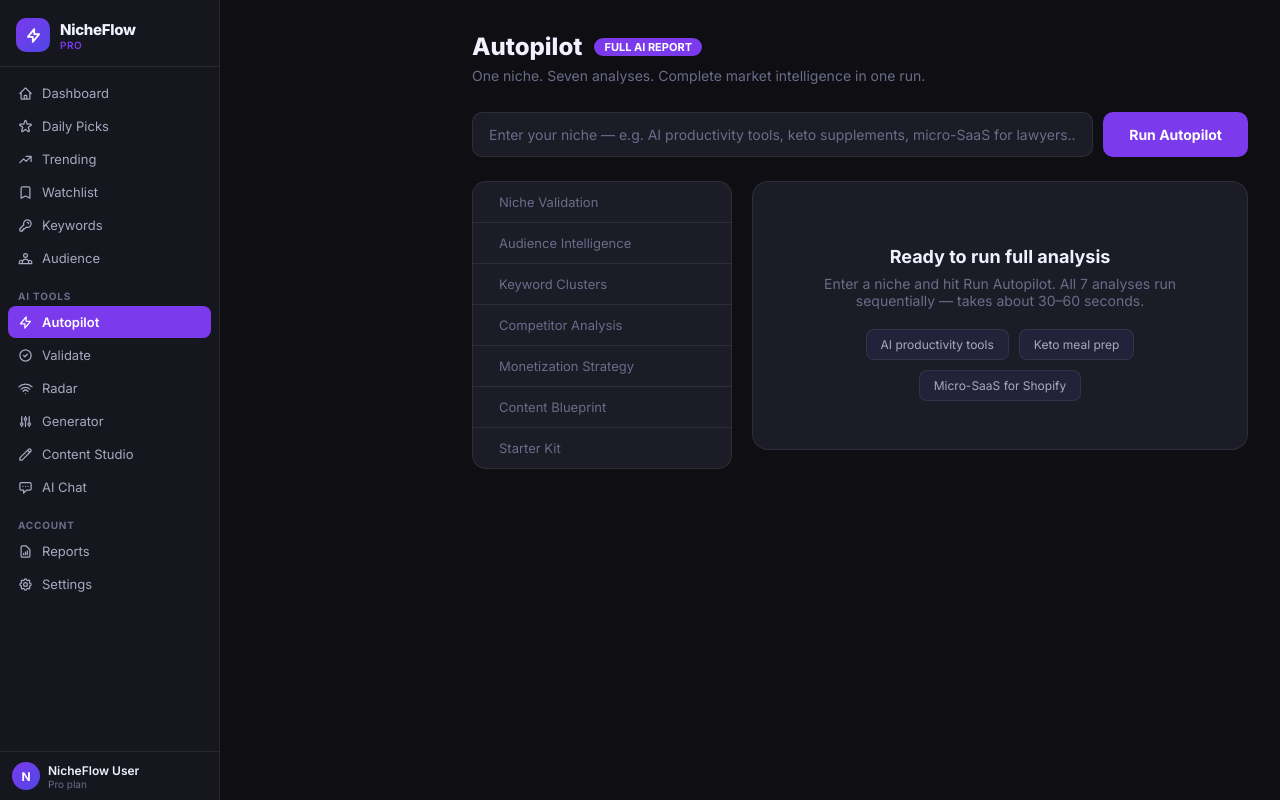
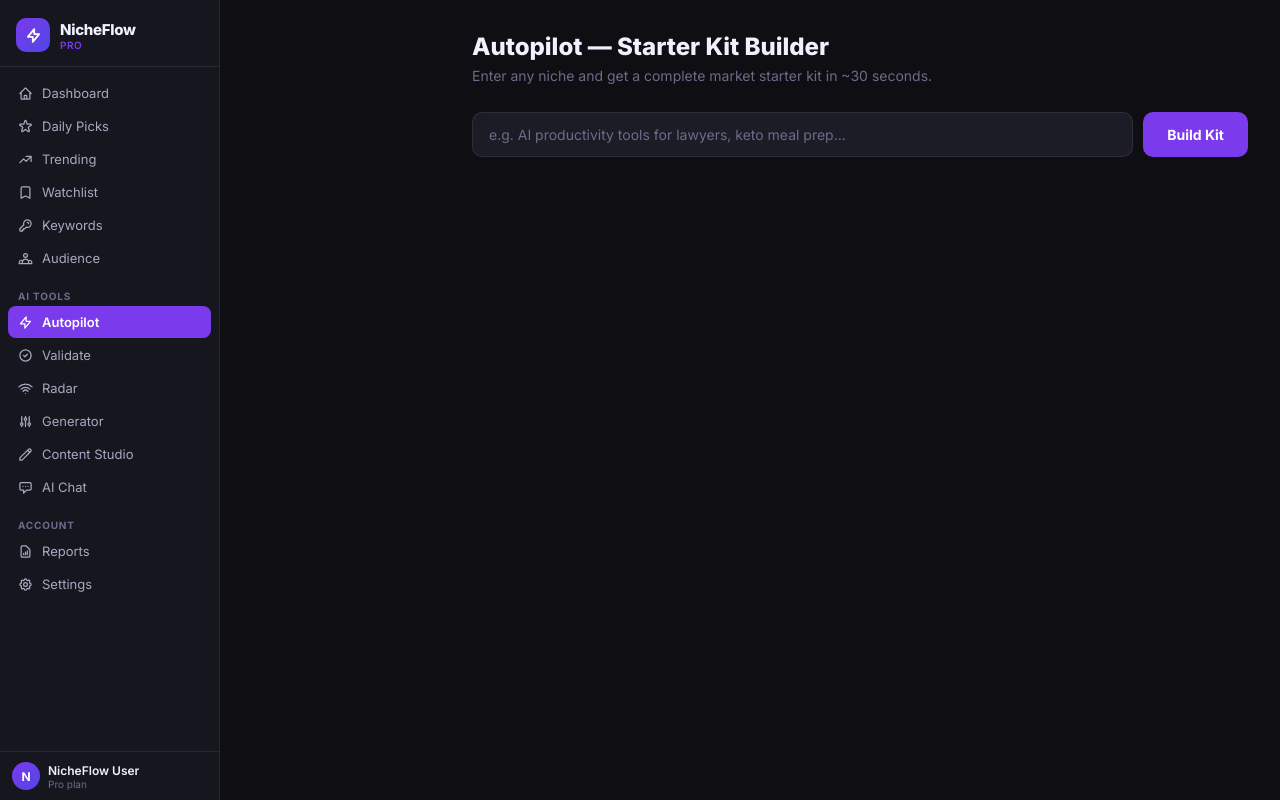
Before and after one commit to NicheFlow1/nicheflow-saas, a Next.js app: page /autopilot in a window 1280 px wide. Built offline with nearby package versions, Linux system fonts and the light colour scheme.

Commit message:
update src/app/autopilot/page.tsx

```diff
--- a/src/app/autopilot/page.tsx
+++ b/src/app/autopilot/page.tsx
@@ -1,194 +1,147 @@
 'use client';
-import { Suspense, useEffect, useState, useRef } from 'react';
+import { useState, useEffect, Suspense } from 'react';
 import { useSearchParams } from 'next/navigation';
+import { createClient } from '@supabase/supabase-js';
 import Link from 'next/link';
-import { createClient } from '@supabase/supabase-js';
 
-const SB = createClient(
-  'https://aincmpxokmsygyghvtnm.supabase.co',
-  'eyJhbGciOiJIUzI1NiIsInR5cCI6IkpXVCJ9.eyJpc3MiOiJzdXBhYmFzZSIsInJlZiI6ImFpbmNtcHhva21zeWd5Z2h2dG5tIiwicm9sZSI6ImFub24iLCJpYXQiOjE3NzQyODQ4NzAsImV4cCI6MjA4OTg2MDg3MH0.qy9k6S3pgNv7CPnvJlgqeGzgzHBB0J59cCWVsbSa75U'
-);
+const SB = createClient('https://aincmpxokmsygyghvtnm.supabase.co','eyJhbGciOiJIUzI1NiIsInR5cCI6IkpXVCJ9.eyJpc3MiOiJzdXBhYmFzZSIsInJlZiI6ImFpbmNtcHhva21zeWd5Z2h2dG5tIiwicm9sZSI6ImFub24iLCJpYXQiOjE3NzQyODQ4NzAsImV4cCI6MjA4OTg2MDg3MH0.qy9k6S3pgNv7CPnvJlgqeGzgzHBB0J59cCWVsbSa75U');
 
-type Section = { id: string; label: string; icon: string; status: 'pending' | 'loading' | 'done' | 'error' };
-
-const SECTIONS: Section[] = [
-  { id: 'validation',  label: 'Niche Validation',      icon: '', status: 'pending' },
-  { id: 'audience',    label: 'Audience Intelligence',  icon: '', status: 'pending' },
-  { id: 'keywords',    label: 'Keyword Clusters',       icon: '', status: 'pending' },
-  { id: 'competition', label: 'Competitor Analysis',    icon: '️', status: 'pending' },
-  { id: 'monetization',label: 'Monetization Strategy',  icon: '', status: 'pending' },
-  { id: 'content',     label: 'Content Blueprint',      icon: '', status: 'pending' },
-  { id: 'starter',     label: 'Starter Kit',            icon: '', status: 'pending' },
-];
+const STEPS = ['Analyzing market signal…','Generating product ideas…','Writing landing page copy…','Building 7-day action plan…'];
 
 function AutopilotInner() {
   const params = useSearchParams();
   const [niche, setNiche] = useState(params.get('niche') || '');
-  const [running, setRunning] = useState(false);
-  const [sections, setSections] = useState<Section[]>(SECTIONS);
-  const [results, setResults] = useState<Record<string, unknown>>({});
-  const [active, setActive] = useState<string | null>(null);
-  const [saved, setSaved] = useState(false);
-  const runRef = useRef(false);
+  const [loading, setLoading] = useState(false);
+  const [step, setStep] = useState(0);
+  const [kit, setKit] = useState<any>(null);
+  const [history, setHistory] = useState<any[]>([]);
+  const [toast, setToast] = useState('');
 
-  const setStatus = (id: string, status: Section['status']) =>
-    setSections(prev => prev.map(s => s.id === id ? { ...s, status } : s));
+  useEffect(() => { loadHistory(); if (params.get('niche')) setTimeout(() => generate(params.get('niche')!), 400); }, []);
 
-  const run = async () => {
-    if (!niche.trim() || runRef.current) return;
-    runRef.current = true;
-    setRunning(true); setSaved(false);
-    setSections(SECTIONS.map(s => ({ ...s, status: 'pending' })));
-    setResults({});
+  const showToast = (m: string) => { setToast(m); setTimeout(() => setToast(''), 2500); };
 
-    const steps: { id: string; action: string; body?: Record<string, unknown> }[] = [
-      { id: 'validation',   action: 'validate_niche' },
-      { id: 'audience',     action: 'audience_intel' },
-      { id: 'keywords',     action: 'keyword_clusters' },
-      { id: 'competition',  action: 'competitor_analysis' },
-      { id: 'monetization', action: 'generate_monetization' },
-      { id: 'content',      action: 'content_blueprint' },
-      { id: 'starter',      action: 'starter_kit' },
-    ];
+  const loadHistory = async () => {
+    try {
+      const { data: { session } } = await SB.auth.getSession();
+      if (!session) return;
+      const { data } = await SB.from('starter_kits').select('*').eq('user_id', session.user.id).order('created_at', { ascending: false }).limit(6);
+      if (data) setHistory(data);
+    } catch {}
+  };
 
-    const allResults: Record<string, unknown> = {};
-
-    for (const step of steps) {
-      setStatus(step.id, 'loading');
-      setActive(step.id);
+  const generate = async (override?: string) => {
+    const keyword = (override ?? niche).trim();
+    if (!keyword) return;
+    if (!override) setNiche(keyword);
+    setLoading(true); setKit(null); setStep(0);
+    const interval = setInterval(() => setStep(s => s < 3 ? s + 1 : s), 6000);
     try {
-        const res = await fetch('/api/autopilot', {
-          method: 'POST',
-          headers: { 'Content-Type': 'application/json' },
-          body: JSON.stringify({ action: step.action, niche: niche.trim(), seed: niche.trim(), ...step.body }),
-        });
+      const res = await fetch('/api/autopilot', { method: 'POST', headers: { 'Content-Type': 'application/json' }, body: JSON.stringify({ niche: keyword }) });
       const data = await res.json();
-        allResults[step.id] = data.error ? { _error: true } : data;
-        setStatus(step.id, data.error ? 'error' : 'done');
-      } catch {
-        allResults[step.id] = { _error: true };
-        setStatus(step.id, 'error');
-      }
-      setResults({ ...allResults });
-      await new Promise(r => setTimeout(r, 300));
-    }
-
-    setActive(null);
-    setRunning(false);
-    runRef.current = false;
-
-    // Save report
+      clearInterval(interval);
+      setKit(data);
       const { data: { session } } = await SB.auth.getSession();
       if (session) {
-      await SB.from('validation_reports').insert({
-        user_id: session.user.id,
-        niche: niche.trim(),
-        score: (allResults.validation as Record<string, number>)?.overall_score ?? 0,
-        result: allResults,
-      }).catch(() => {});
+        await SB.from('starter_kits').insert({ user_id: session.user.id, niche_name: keyword, kit_data: data }).catch(() => {});
+        loadHistory();
       }
-    setSaved(true);
+      showToast(`Starter kit ready for "${keyword}"`);
+    } catch { clearInterval(interval); }
+    setLoading(false);
   };
 
-  useEffect(() => {
-    if (params.get('niche')) { setNiche(params.get('niche')!); }
-  }, [params]);
-
-  const done = sections.filter(s => s.status === 'done').length;
-  const total = sections.length;
+  const copy = (text: string, label: string) => { navigator.clipboard.writeText(text); showToast(`Copied: ${label}`); };
 
   return (
-    <div style={{ padding: '32px', maxWidth: '1000px' }}>
-      {/* Header */}
-      <div style={{ marginBottom: '28px' }}>
-        <div style={{ display: 'flex', alignItems: 'center', gap: '12px', marginBottom: '6px' }}>
-          <h1 style={{ fontSize: '24px', fontWeight: 800, color: 'var(--text-primary)', margin: 0 }}>Autopilot</h1>
-          <span style={{ background: 'var(--accent)', color: '#fff', fontSize: '11px', fontWeight: 700, padding: '2px 10px', borderRadius: '999px' }}>FULL AI REPORT</span>
-        </div>
-        <p style={{ color: 'var(--text-muted)', fontSize: '14px', margin: 0 }}>One niche. Seven analyses. Complete market intelligence in one run.</p>
+    <div style={{ padding: '32px', maxWidth: '900px' }}>
+      {toast && <div style={{ position:'fixed',bottom:28,right:28,background:'#1a1a2e',border:'1px solid var(--border)',borderRadius:10,padding:'12px 18px',fontSize:13,color:'var(--text-primary)',zIndex:1000,boxShadow:'0 8px 32px rgba(0,0,0,.4)',fontWeight:600 }}>✓ {toast}</div>}
+
+      <div style={{ marginBottom: 28 }}>
+        <h1 style={{ fontSize: 24, fontWeight: 800, color: 'var(--text-primary)', margin: '0 0 6px' }}>Autopilot — Starter Kit Builder</h1>
+        <p style={{ color: 'var(--text-muted)', fontSize: 14, margin: 0 }}>Enter any niche and get a complete market starter kit in ~30 seconds.</p>
       </div>
 
-      {/* Input */}
-      <div style={{ display: 'flex', gap: '10px', marginBottom: '24px' }}>
-        <input value={niche} onChange={e => setNiche(e.target.value)} onKeyDown={e => e.key === 'Enter' && run()}
-          placeholder="Enter your niche — e.g. AI productivity tools, keto supplements, micro-SaaS for lawyers…"
-          disabled={running}
-          style={{ flex: 1, background: 'var(--bg-card)', border: '1px solid var(--border)', borderRadius: '10px', padding: '13px 16px', color: 'var(--text-primary)', fontSize: '14px', outline: 'none', opacity: running ? 0.7 : 1 }}/>
-        <button onClick={run} disabled={running || !niche.trim()} style={{ background: running ? 'var(--bg-elevated)' : 'var(--accent)', color: running ? 'var(--text-muted)' : '#fff', border: 'none', borderRadius: '10px', padding: '13px 26px', fontWeight: 700, fontSize: '14px', cursor: running ? 'not-allowed' : 'pointer', flexShrink: 0 }}>
-          {running ? `Running ${done}/${total}…` : ' Run Autopilot'}
+      <div style={{ display: 'flex', gap: 10, marginBottom: 28 }}>
+        <input value={niche} onChange={e => setNiche(e.target.value)} onKeyDown={e => e.key === 'Enter' && generate()}
+          placeholder="e.g. AI productivity tools for lawyers, keto meal prep…"
+          style={{ flex:1,background:'var(--bg-card)',border:'1px solid var(--border)',borderRadius:10,padding:'13px 16px',color:'var(--text-primary)',fontSize:14,outline:'none' }} />
+        <button onClick={() => generate()} disabled={loading || !niche.trim()}
+          style={{ background:'var(--accent)',color:'#fff',border:'none',borderRadius:10,padding:'13px 24px',fontWeight:700,fontSize:14,cursor:loading?'not-allowed':'pointer',opacity:loading?0.7:1 }}>
+          {loading ? 'Building…' : 'Build Kit'}
         </button>
       </div>
 
-      {/* Progress bar */}
-      {running && (
-        <div style={{ marginBottom: '24px' }}>
-          <div style={{ height: 6, background: 'var(--bg-elevated)', borderRadius: 999, overflow: 'hidden' }}>
-            <div style={{ height: '100%', background: 'var(--accent)', borderRadius: 999, width: `${(done/total)*100}%`, transition: 'width 0.5s ease' }}/>
+      {/* Progress steps */}
+      {loading && (
+        <div style={{ background:'var(--bg-card)',border:'1px solid var(--border)',borderRadius:16,padding:'28px 32px',marginBottom:24 }}>
+          <div style={{ fontSize:14,fontWeight:700,color:'var(--text-primary)',marginBottom:20 }}>Building your starter kit…</div>
+          {STEPS.map((s, i) => (
+            <div key={i} style={{ display:'flex',alignItems:'center',gap:12,marginBottom:14 }}>
+              <div style={{ width:22,height:22,borderRadius:'50%',border:`2px solid ${i < step ? '#10b981' : i === step ? 'var(--accent)' : 'var(--border)'}`,display:'flex',alignItems:'center',justifyContent:'center',flexShrink:0,background:i < step ? '#10b981' : 'transparent',transition:'all 0.3s' }}>
+                {i < step ? <span style={{ color:'#fff',fontSize:11 }}>✓</span> : i === step ? <div style={{ width:8,height:8,borderRadius:'50%',background:'var(--accent)',animation:'pulse 1s infinite' }} /> : null}
               </div>
-          <p style={{ fontSize: '12px', color: 'var(--text-muted)', marginTop: '6px' }}>{done} of {total} analyses complete…</p>
+              <span style={{ fontSize:13,color:i <= step ? 'var(--text-primary)' : 'var(--text-muted)',fontWeight:i === step ? 600 : 400 }}>
+                Step {i+1}/4: {s}
+              </span>
+            </div>
+          ))}
         </div>
       )}
 
-      <div style={{ display: 'grid', gridTemplateColumns: '260px 1fr', gap: '20px', alignItems: 'start' }}>
-        {/* Sidebar checklist */}
-        <div style={{ background: 'var(--bg-card)', border: '1px solid var(--border)', borderRadius: '14px', overflow: 'hidden', position: 'sticky', top: '20px' }}>
-          {sections.map((s, i) => (
-            <button key={s.id} onClick={() => results[s.id] && setActive(active === s.id ? null : s.id)}
-              style={{ width: '100%', display: 'flex', alignItems: 'center', gap: '10px', padding: '12px 16px', background: active === s.id ? 'var(--accent)' : 'transparent', border: 'none', borderBottom: i < sections.length-1 ? '1px solid var(--border)' : 'none', cursor: results[s.id] ? 'pointer' : 'default', textAlign: 'left' }}>
-              <span style={{ fontSize: '15px' }}>{s.status === 'loading' ? '' : s.status === 'done' ? '' : s.status === 'error' ? '️' : ''}</span>
-              <span style={{ fontSize: '13px', fontWeight: active === s.id ? 700 : 400, color: active === s.id ? '#fff' : s.status === 'done' ? 'var(--text-primary)' : 'var(--text-muted)' }}>{s.label}</span>
-              {s.status === 'loading' && <div style={{ marginLeft: 'auto', width: 14, height: 14, border: '2px solid var(--border)', borderTopColor: 'var(--accent)', borderRadius: '50%', animation: 'spin 0.8s linear infinite' }}/>}
-            </button>
-          ))}
+      {/* Kit output */}
+      {kit && !loading && (
+        <div style={{ display:'grid',gap:16,marginBottom:32 }}>
+          <div style={{ background:'var(--bg-card)',border:'1px solid var(--border)',borderRadius:16,padding:'24px' }}>
+            <div style={{ display:'flex',justifyContent:'space-between',alignItems:'center',marginBottom:16 }}>
+              <h2 style={{ fontSize:18,fontWeight:800,color:'var(--text-primary)',margin:0 }}>Starter Kit: {niche}</h2>
+              <div style={{ display:'flex',gap:8 }}>
+                <Link href={`/validate?niche=${encodeURIComponent(niche)}`} style={{ background:'var(--bg-elevated)',border:'1px solid var(--border)',color:'var(--text-secondary)',borderRadius:8,padding:'7px 14px',fontSize:12,textDecoration:'none' }}>Validate →</Link>
+                <Link href={`/dashboard/keywords?seed=${encodeURIComponent(niche)}`} style={{ background:'var(--bg-elevated)',border:'1px solid var(--border)',color:'var(--text-secondary)',borderRadius:8,padding:'7px 14px',fontSize:12,textDecoration:'none' }}>Keywords →</Link>
               </div>
+            </div>
+            {Object.entries(kit).map(([key, val]: [string, any]) => {
+              if (!val || key === 'error') return null;
+              const label = key.replace(/_/g,' ').replace(/\b\w/g, l => l.toUpperCase());
+              const text = Array.isArray(val) ? val.join('\n') : typeof val === 'object' ? JSON.stringify(val, null, 2) : String(val);
+              return (
+                <div key={key} style={{ marginBottom:16,borderTop:'1px solid var(--border)',paddingTop:16 }}>
+                  <div style={{ display:'flex',justifyContent:'space-between',alignItems:'center',marginBottom:8 }}>
+                    <div style={{ fontSize:11,fontWeight:700,color:'var(--accent)',textTransform:'uppercase',letterSpacing:'0.5px' }}>{label}</div>
+                    <button onClick={() => copy(text, label)} style={{ background:'var(--bg-elevated)',border:'1px solid var(--border)',borderRadius:6,padding:'4px 10px',fontSize:11,color:'var(--text-muted)',cursor:'pointer' }}>Copy</button>
+                  </div>
+                  <div style={{ fontSize:13,color:'var(--text-secondary)',lineHeight:1.7,whiteSpace:'pre-wrap' }}>{text}</div>
+                </div>
+              );
+            })}
+          </div>
+        </div>
+      )}
 
-        {/* Result panel */}
+      {/* History */}
+      {history.length > 0 && (
         <div>
-          {!running && done === 0 && (
-            <div style={{ background: 'var(--bg-card)', border: '1px solid var(--border)', borderRadius: '16px', padding: '48px', textAlign: 'center' }}>
-              <div style={{ fontSize: '48px', marginBottom: '16px' }}></div>
-              <h2 style={{ fontSize: '18px', fontWeight: 700, color: 'var(--text-primary)', margin: '0 0 8px' }}>Ready to run full analysis</h2>
-              <p style={{ color: 'var(--text-muted)', fontSize: '14px', margin: '0 0 20px' }}>Enter a niche and hit Run Autopilot. All 7 analyses run sequentially — takes about 30–60 seconds.</p>
-              <div style={{ display: 'flex', gap: '10px', justifyContent: 'center', flexWrap: 'wrap' }}>
-                {['AI productivity tools', 'Keto meal prep', 'Micro-SaaS for Shopify'].map(ex => (
-                  <button key={ex} onClick={() => setNiche(ex)} style={{ background: 'var(--bg-elevated)', border: '1px solid var(--border)', borderRadius: '8px', padding: '7px 14px', fontSize: '12px', color: 'var(--text-secondary)', cursor: 'pointer' }}>{ex}</button>
+          <div style={{ fontSize:13,fontWeight:700,color:'var(--text-secondary)',marginBottom:12 }}>Recent Kits</div>
+          <div style={{ display:'grid',gap:10 }}>
+            {history.map((h: any) => (
+              <div key={h.id} style={{ background:'var(--bg-card)',border:'1px solid var(--border)',borderRadius:12,padding:'14px 18px',display:'flex',alignItems:'center',gap:12 }}>
+                <div style={{ flex:1 }}>
+                  <div style={{ fontWeight:600,color:'var(--text-primary)',fontSize:14 }}>{h.niche_name}</div>
+                  <div style={{ fontSize:11,color:'var(--text-muted)',marginTop:2 }}>{new Date(h.created_at).toLocaleDateString()}</div>
+                </div>
+                <button onClick={() => { setNiche(h.niche_name); setKit(h.kit_data); }} style={{ background:'var(--bg-elevated)',border:'1px solid var(--border)',borderRadius:8,padding:'6px 14px',fontSize:12,color:'var(--text-secondary)',cursor:'pointer' }}>View kit →</button>
+                <Link href={`/autopilot?niche=${encodeURIComponent(h.niche_name)}`} style={{ background:'var(--accent)',color:'#fff',borderRadius:8,padding:'6px 14px',fontSize:12,fontWeight:700,textDecoration:'none' }}>Rebuild</Link>
+              </div>
             ))}
           </div>
         </div>
       )}
 
-          {active && results[active] && (
-            <div style={{ background: 'var(--bg-card)', border: '1px solid var(--border)', borderRadius: '16px', padding: '24px' }}>
-              <h3 style={{ fontSize: '16px', fontWeight: 700, color: 'var(--text-primary)', margin: '0 0 16px' }}>
-                {sections.find(s => s.id === active)?.icon} {sections.find(s => s.id === active)?.label}
-              </h3>
-              <pre style={{ background: 'var(--bg-elevated)', borderRadius: '10px', padding: '16px', fontSize: '12px', color: 'var(--text-secondary)', overflowX: 'auto', whiteSpace: 'pre-wrap', wordBreak: 'break-word', maxHeight: '500px', overflowY: 'auto' }}>
-                {JSON.stringify(results[active], null, 2)}
-              </pre>
-            </div>
-          )}
-
-          {!running && done === total && done > 0 && !active && (
-            <div style={{ background: 'linear-gradient(135deg,#7c3aed18,#10b98118)', border: '1px solid var(--accent)', borderRadius: '16px', padding: '28px', textAlign: 'center' }}>
-              <div style={{ fontSize: '40px', marginBottom: '12px' }}></div>
-              <h2 style={{ fontSize: '18px', fontWeight: 800, color: 'var(--text-primary)', margin: '0 0 8px' }}>Full report ready for <span style={{ color: 'var(--accent)' }}>{niche}</span></h2>
-              <p style={{ color: 'var(--text-muted)', fontSize: '13px', margin: '0 0 20px' }}>Click any section on the left to explore.{saved ? 'Report saved to Projects.' : ''}</p>
-              <div style={{ display: 'flex', gap: '10px', justifyContent: 'center' }}>
-                <Link href="/projects" style={{ background: 'var(--bg-card)', border: '1px solid var(--border)', borderRadius: '10px', color: 'var(--text-primary)', padding: '10px 20px', textDecoration: 'none', fontSize: '13px', fontWeight: 600 }}>View in Reports →</Link>
-                <Link href={`/autopilot/starter?niche=${encodeURIComponent(niche)}`} style={{ background: 'var(--accent)', border: 'none', borderRadius: '10px', color: '#fff', padding: '10px 20px', textDecoration: 'none', fontSize: '13px', fontWeight: 700 }}>Build Starter Kit →</Link>
-              </div>
-            </div>
-          )}
-        </div>
-      </div>
+      <style>{`@keyframes pulse{0%,100%{opacity:1}50%{opacity:0.4}}`}</style>
     </div>
   );
 }
 
 export default function AutopilotPage() {
-  return (
-    <Suspense fallback={<div style={{ padding: '32px', color: 'var(--text-muted)' }}>Loading…</div>}>
-      <AutopilotInner />
-    </Suspense>
-  );
+  return <Suspense fallback={<div style={{padding:32,color:'var(--text-muted)'}}>Loading…</div>}><AutopilotInner /></Suspense>;
 }
```
Lines whose indentation alone changed are shown as unchanged.
